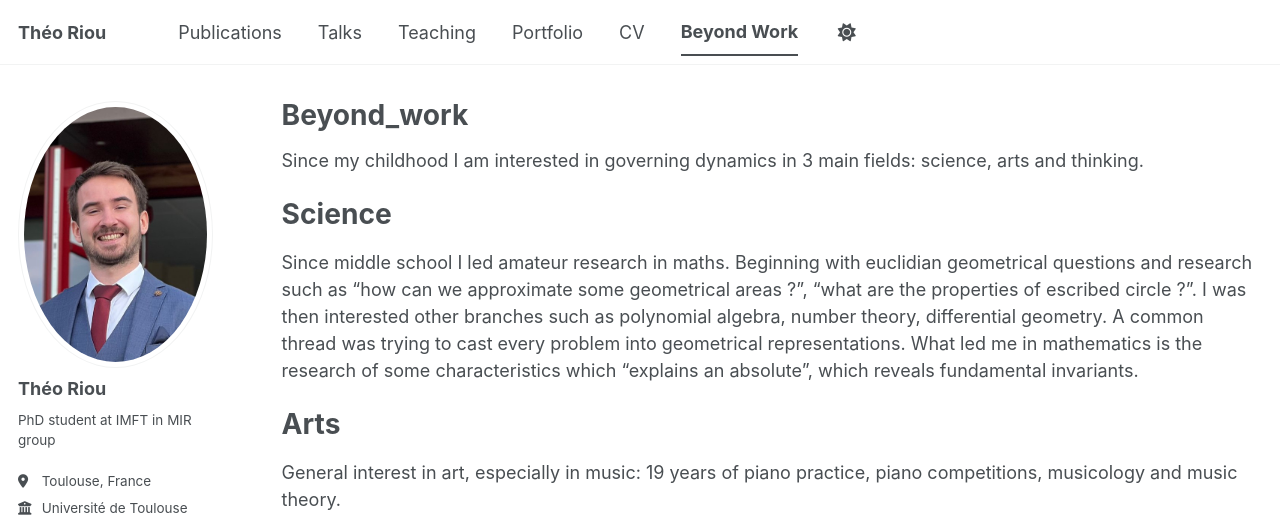
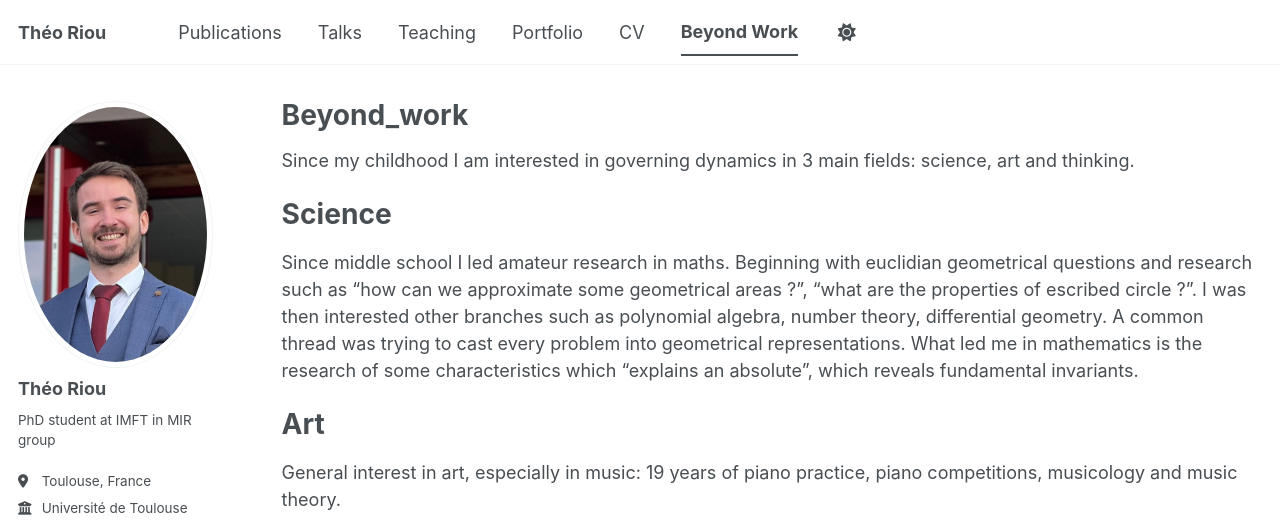
Before and after one commit to thriou/thriou.github.io, a Jekyll site: the page built from _pages/Beyond_work.md, in a window 1280 px wide and 948 px high. Shown: the top 523 px of the window. Built offline with Jekyll 4.4.1, drawn with Linux system fonts in a browser that asks for light colours; a style sheet for code colours, icons or effects is not loaded.

Commit message:
Update Beyond_work.md

```diff
--- a/_pages/Beyond_work.md
+++ b/_pages/Beyond_work.md
@@ -8,14 +8,14 @@ mathjax: true
 
 {% include base_path %}
 
-Since my childhood I am interested in governing dynamics in 3 main fields: science, arts and thinking.
+Since my childhood I am interested in governing dynamics in 3 main fields: science, art and thinking.
 
 Science
 ======
 Since middle school I led amateur research in maths. Beginning with euclidian geometrical questions and research such as "how can we approximate some geometrical areas ?", "what are the properties of escribed circle ?". I was then interested other branches such as polynomial algebra, number theory, differential geometry. A common thread was trying to cast every problem into geometrical representations.
 What led me in mathematics is the research of some characteristics which "explains an absolute", which reveals fundamental invariants.
 
-Arts
+Art
 ======
 General interest in art, especially in music: 19 years of piano practice, piano competitions, musicology and music theory.
 
```
